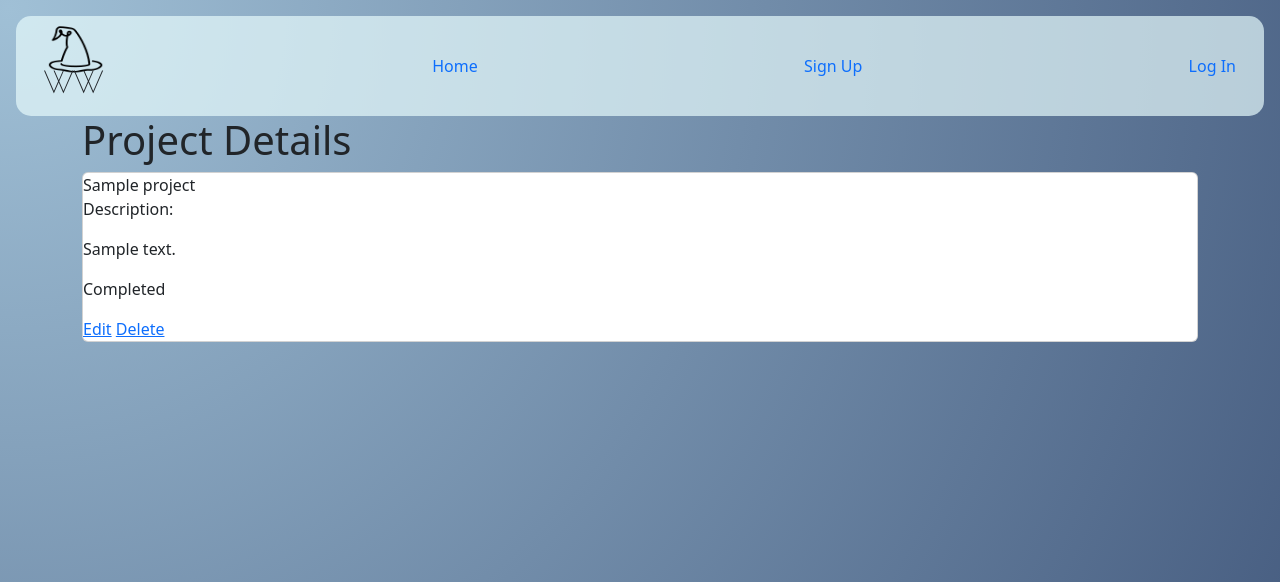
After one commit to coffeemug17/workflowwiz, a Django app: page /projects/1/ in a window 1280 px wide. The commit adds this page. Shown: the top 582 px of the page. Run offline with Django 4.2, Linux system fonts and the light colour scheme; tables that the repository leaves empty hold one stand-in row (values such as "Sample post").

Commit message:
Full CRUD for projects

```diff
--- a/main_app/templates/base.html
+++ b/main_app/templates/base.html
@@ -22,7 +22,7 @@
             </div>
                 <a class="navlink" href="{% url 'home' %}">Home</a>
                 {% if user.is_authenticated %}
-                    <a class="navlink" href="">Create Project</a>
+                    <a class="navlink" href="{% url 'projects_create' %}">Create Project</a>
                     <a class="navlink" href="{% url 'index' %}">My Projects</a>
                     <a class="navlink" href="{% url 'logout' %}">Log Out</a>
                 {% else %}
--- /dev/null
+++ b/main_app/templates/projects/detail.html
@@ -0,0 +1,27 @@
+{% extends 'base.html' %}
+{% block content %}
+
+<h1>Project Details</h1>
+
+<div class="row">
+  <div class="col s6">
+    <div class="card">
+      <div class="card-content">
+        <span class="card-title">{{ project.title }}</span>
+        <p>Description: {{ project.description|linebreaks }}</p>
+        {% if project.completion %}
+        <p>Completed</p>
+        {% else %}
+          <p>In Progress</p>
+        {% endif %}
+      </div>
+      <div class="card-action">
+        <a href="{% url 'projects_update' project.id %}">Edit</a>
+        <a href="{% url 'projects_delete' project.id %}">Delete</a>
+      </div>
+    </div>
+  </div>
+
+
+
+{% endblock %}
--- a/main_app/views.py
+++ b/main_app/views.py
@@ -17,6 +17,15 @@ class ProjectCreate(LoginRequiredMixin, CreateView):
     form.instance.user = self.request.user
     return super().form_valid(form)
 
+class ProjectUpdate(LoginRequiredMixin, UpdateView):
+  model = Project
+  fields = '__all__'
+
+
+class ProjectDelete(LoginRequiredMixin, DeleteView):
+  model = Project
+  success_url = '/projects'
+
 
 def home(request):
     return render(request, 'home.html')
@@ -27,6 +36,14 @@ def projects_index(request):
   return render(request, 'projects/index.html', {
     'projects': projects
   })
+
+def projects_detail(request, project_id):
+  project = Project.objects.get(id=project_id)
+  return render(request, 'projects/detail.html', {
+    'project': project
+  })
+
+
 
 def signup(request):
   error_message = ''
```
Also changed, not shown: main_app/templates/main_app/project_confirm_delete.html (added, +13 -0 lines).
